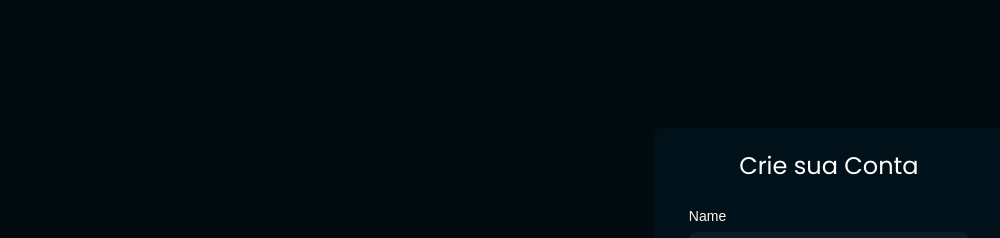
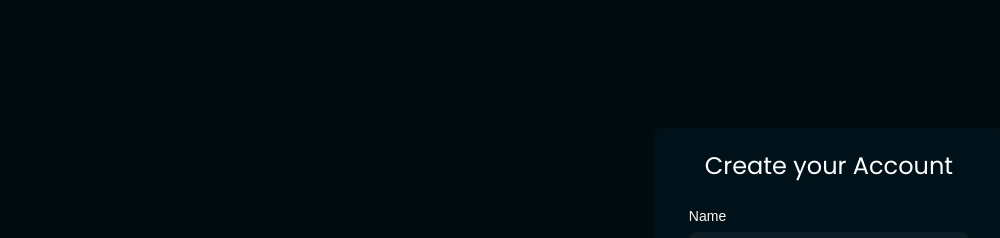
Before and after one commit to KimCidDev/food-explorer-front-end, a React (Vite) app: page /register in a window 1280 px wide. Shown: the top 238 px of the page, without its empty margins (115-1115 px from the left). Built offline with nearby package versions, Linux system fonts and the light colour scheme.

Commit message:
style[SignIn&SignUp]: create your account

```diff
--- a/src/Pages/SignUp/index.jsx
+++ b/src/Pages/SignUp/index.jsx
@@ -78,7 +78,7 @@ export function SignUp() {
         <Breathing/>
         :
         <Form>
-          <h1>Crie sua Conta</h1>
+          <h1>Create your Account</h1>
 
           <Input
           title="Name"
```
